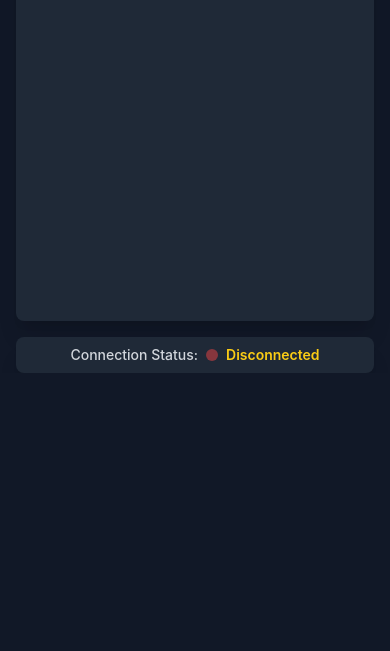
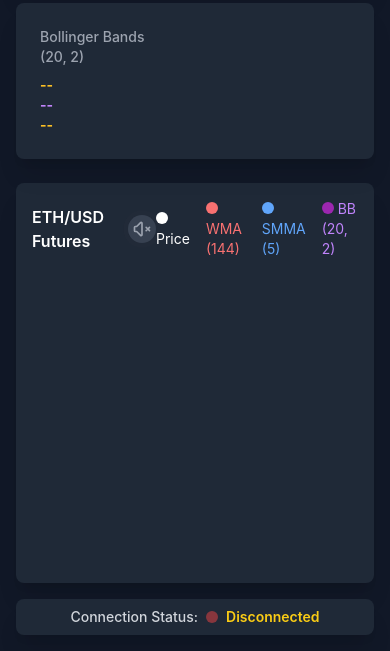
Before and after one commit to botzko/kraken, a plain HTML site: page index.html in a window 390 px wide. Shown: the part 717-1368 px from the top of the page. Before the commit the page ends 1090 px from the top, so only its background shows below. Drawn offline with nearby package versions, Linux system fonts and the light colour scheme.

Commit message:
Mobile fix

```diff
--- a/index.html
+++ b/index.html
@@ -1,5 +1,5 @@
 <!DOCTYPE html>
-<html lang="en" class="h-full bg-gray-900">
+<html lang="en" class="bg-gray-900">
 <head>
     <meta charset="UTF-8">
     <meta name="viewport" content="width=device-width, initial-scale=1.0">
@@ -102,7 +102,7 @@
 
     </style>
 </head>
-<body class="h-full flex items-center justify-center p-4">
+<body class="p-4">
     <div class="w-full max-w-4xl mx-auto">
 
         <!-- Data Cards --><div class="grid grid-cols-1 md:grid-cols-5 gap-4 mb-6">
```
